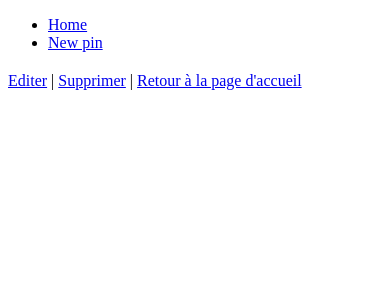
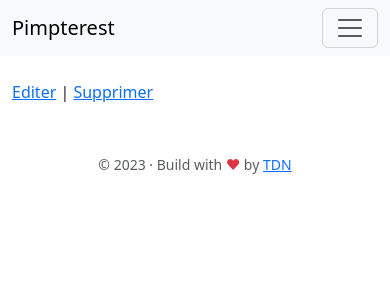
Before and after one commit to adelinelucas/pimpterest, a Symfony app: template templates/pins/show.html.twig in a window 390 px wide. Shown: the top 300 px of the page. Run offline with Twig, Linux system fonts and the light colour scheme; the template is opened without the code that fills it, so the values that code supplies are empty; some libraries are stand-ins or nearby versions.

Commit message:
add bosstrap and use form themes and fix little debug with setters

```diff
--- a/src/Entity/Pin.php
+++ b/src/Entity/Pin.php
@@ -46,7 +46,7 @@ class Pin
         return $this->title;
     }
 
-    public function setTitle(string $title): self
+    public function setTitle(?string $title): self
     {
         $this->title = $title;
 
@@ -58,7 +58,7 @@ class Pin
         return $this->description;
     }
 
-    public function setDescription(string $description): self
+    public function setDescription(?string $description): self
     {
         $this->description = $description;
 
--- a/templates/layouts/base.html.twig
+++ b/templates/layouts/base.html.twig
@@ -7,12 +7,15 @@
         {# Run `composer require symfony/webpack-encore-bundle` to start using Symfony UX #}
         {% block stylesheets %}
             {{ encore_entry_link_tags('app') }}
-        {% endblock %}
+            <link href="https://cdn.jsdelivr.net/npm/bootstrap@5.3.0/dist/css/bootstrap.min.css" rel="stylesheet" integrity="sha384-9ndCyUaIbzAi2FUVXJi0CjmCapSmO7SnpJef0486qhLnuZ2cdeRhO02iuK6FUUVM" crossorigin="anonymous">
             <style>
                 .alert {
                     padding:10px;
                     color:white;
                     text-align:center;
+                    margin:0;
+                    border:none;
+                    border-radius:0;
                 }
                 .alert-success{
                     background-color : green;
@@ -24,23 +27,20 @@
                     background-color : red;
                 }
             </style>
+        {% endblock %}
+
         {% block javascripts %}
             {{ encore_entry_script_tags('app') }}
+            <script src="https://cdn.jsdelivr.net/npm/bootstrap@5.3.0/dist/js/bootstrap.bundle.min.js" integrity="sha384-geWF76RCwLtnZ8qwWowPQNguL3RmwHVBC9FhGdlKrxdiJJigb/j/68SIy3Te4Bkz" crossorigin="anonymous" defer></script>
         {% endblock %}
     </head>
     <body>
         {{include('./layouts/partials/_flash_message.html.twig')}}
+        {{include('./layouts/partials/_nav.html.twig')}}
+        <main role="main" class="container">
+            {% block body %}{% endblock %}
+        </main>
+        {{include('./layouts/partials/_footer.html.twig')}}
 
-        <nav>
-            <ul>
-                <li>
-                    <a href=" {{ path('app_home')}}">Home</a>
-                </li>
-                <li>
-                    <a href="{{ path('app_pins_create')}}">New pin</a>
-                </li>
-            </ul>
-        </nav>
-        {% block body %}{% endblock %}
     </body>
 </html>
--- /dev/null
+++ b/templates/layouts/partials/_footer.html.twig
@@ -0,0 +1,8 @@
+<footer class="container text-center mt-5">
+    <p class="text-muted">
+        <small>
+            &copy; {{ 'now'|date('Y')}} &middot;
+            Build with <span class="text-danger">&hearts;</span> by <a href="#">TDN</a>
+        </small>
+    </p>
+</footer>
--- /dev/null
+++ b/templates/layouts/partials/_nav.html.twig
@@ -0,0 +1,22 @@
+<nav class="navbar navbar-expand-sm light-dark bg-light mb-4" aria-label="Third navbar example">
+    <div class="container">
+      <a class="navbar-brand" href="{{ path('app_home')}}">Pimpterest</a>
+      <button class="navbar-toggler" type="button" data-bs-toggle="collapse" data-bs-target="#navbarsExample03" aria-controls="navbarsExample03" aria-expanded="false" aria-label="Toggle navigation">
+        <span class="navbar-toggler-icon"></span>
+      </button>
+
+      <div class="collapse navbar-collapse justify-content-end" id="navbarsExample03">
+        <ul class="navbar-nav ml-auto">
+          <li class="nav-item">
+            <a class="nav-link" href="{{ path('app_pins_create')}}">New pin</a>
+          </li>
+          <li class="nav-item">
+            <a class="nav-link" href="#">Account</a>
+          </li>
+          <li class="nav-item">
+            <a class="nav-link" href="#" aria-disabled="true">Logout</a>
+          </li>
+        </ul>
+      </div>
+    </div>
+  </nav>
--- a/templates/pins/_form.html.twig
+++ b/templates/pins/_form.html.twig
@@ -1,4 +1,6 @@
 {{ form_start(pinForm)}}
     {{ form_widget(pinForm )}}
-    <input type="submit" value="{{submitButtonText|default("Créer un nouveau Pin") }}"  formnovalidate/>
+    <div class="d-grid gap-2">
+        <input type="submit" value="{{submitButtonText|default("Créer un nouveau Pin") }}"  formnovalidate class="btn btn-primary "/>
+    </div>
 {{ form_end(pinForm)}}
--- a/templates/pins/show.html.twig
+++ b/templates/pins/show.html.twig
@@ -7,8 +7,7 @@
         <h1>{{ pin.title}} </h1>
         <p> {{ pin.description}}</p>
         <a href="{{path('app_pins_edit', {id:pin.id}) }}">Editer</a> |
-        <a href="#" onClick="event.preventDefault(); confirm('Etes-vous sûr ?') && document.getElementById('js-pin-delete-form').submit();">Supprimer</a> |
-        <a href="{{path('app_home')}}">Retour à la page d'accueil</a>
+        <a href="#" onClick="event.preventDefault(); confirm('Etes-vous sûr ?') && document.getElementById('js-pin-delete-form').submit();">Supprimer</a>
 
         <form id="js-pin-delete-form" action="{{path('app_pins_delete', {id:pin.id}) }}" method="post" style="display:none">
             <input type="hidden" name="_method" value="DELETE"/>
```
Also changed, not shown: templates/pins/create.html.twig (+7 -2 lines), templates/pins/edit.html.twig (+6 -2 lines), 1 other file. Lines whose indentation alone changed are shown as unchanged.
